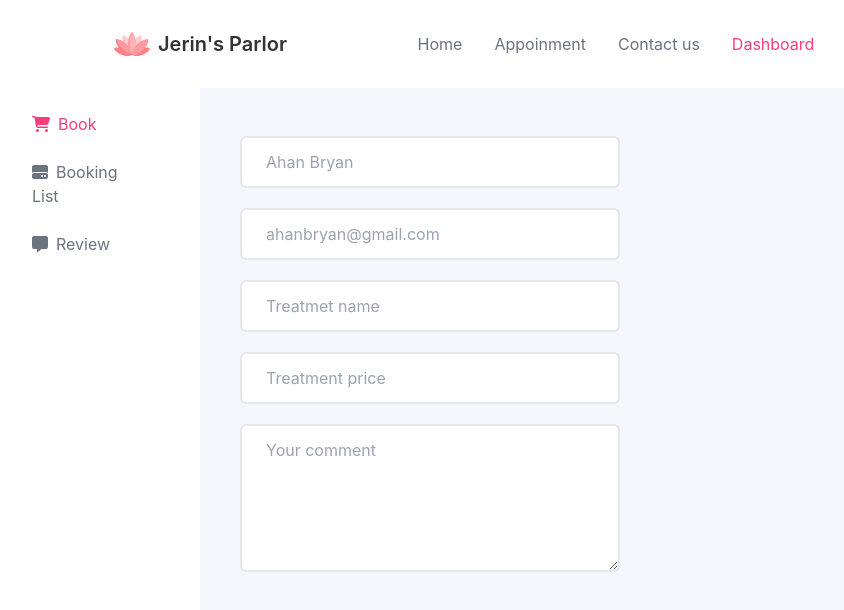
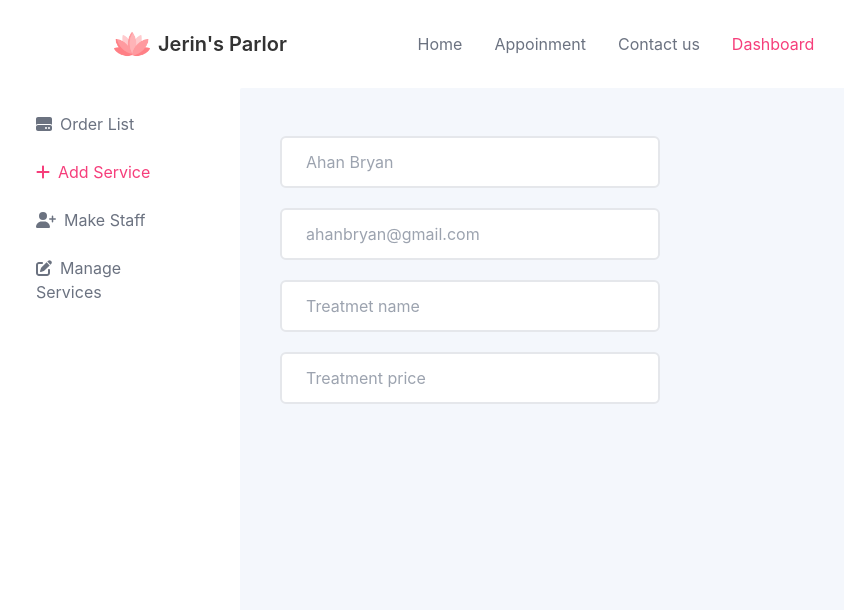
Before and after one commit to Saiket-Das/jerin-parlor, a React (Create React App) app in the folder frontend/: page /dashboard in a window 1280 px wide. Shown: the top 610 px of the page, without its empty margins (24-868 px from the left). Built offline with nearby package versions, Linux system fonts and the light colour scheme.

Commit message:
Frontend - Admin routes created in Dashboard sidebar

```diff
--- a/frontend/src/app/pages/dashboard/Dashboard.tsx
+++ b/frontend/src/app/pages/dashboard/Dashboard.tsx
@@ -3,6 +3,9 @@ import {
   faCartShopping,
   faHardDrive,
   faMessage,
+  faPlus,
+  faUserPlus,
+  faEdit,
 } from "@fortawesome/free-solid-svg-icons";
 
 import Icon from "../../components/shared/Icon";
@@ -10,8 +13,10 @@ import Link from "../../components/shared/CustomLink";
 import routes from "../../confiq/routes";
 
 const Dashboard = () => {
+  const user = false;
+  const admin = true;
   return (
-    <div className="h-[50vh]">
+    <div>
       <div className="drawer drawer-mobile">
         <input
           id="dashboard-sidebar"
@@ -23,8 +28,11 @@ const Dashboard = () => {
         </div>
         <div className="drawer-side">
           <label htmlFor="dashboard-sidebar" className="drawer-overlay"></label>
-          <ul className="menu p-3 lg:px-10 overflow-y-auto w-56 bg-base-100 text-base-content">
+          <ul className="menu p-3 lg:mx-5 lg:px-6 overflow-y-auto w-56 bg-base-100 text-base-content">
             {/* <!-- Sidebar content here --> */}
+
+            {user && (
+              <>
                 <li>
                   <Link to={routes.BOOK}>
                     <Icon icon={faCartShopping}></Icon>
@@ -43,13 +51,39 @@ const Dashboard = () => {
                     Review
                   </Link>
                 </li>
-            {/* {
-                        admin && <>
-                            <li><CustomLink to='/dashboard/users'> All Users</CustomLink></li>
-                            <li><CustomLink to='/dashboard/doctors'> Add a doctors</CustomLink></li>
-                            <li><CustomLink to='/dashboard/manageDoctors'> Manage Doctors</CustomLink></li>
               </>
-                    } */}
+            )}
+
+            {admin && (
+              <>
+                <li>
+                  <Link to={routes.BOOKING_LIST}>
+                    <Icon icon={faHardDrive}></Icon>
+                    Order List
+                  </Link>
+                </li>
+
+                <li>
+                  <Link to={routes.BOOK}>
+                    <Icon icon={faPlus}></Icon>
+                    Add Service
+                  </Link>
+                </li>
+                <li>
+                  <Link to={routes.REVIEW}>
+                    <Icon icon={faUserPlus}></Icon>
+                    Make Staff
+                  </Link>
+                </li>
+
+                <li>
+                  <Link to={routes.REVIEW}>
+                    <Icon icon={faEdit}></Icon>
+                    Manage Services
+                  </Link>
+                </li>
+              </>
+            )}
           </ul>
         </div>
       </div>
--- a/frontend/src/app/pages/dashboard/customer/Book.tsx
+++ b/frontend/src/app/pages/dashboard/customer/Book.tsx
@@ -1,5 +1,4 @@
 import Input from "../../../components/shared/AppInput";
-import AppTextarea from "../../../components/shared/AppTextarea";
 
 const Book = () => {
   return (
@@ -16,8 +15,6 @@ const Book = () => {
       <Input type="text" name="Tname" placeholder="Treatmet name" />
 
       <Input type="number" name="price" placeholder="Treatment price" />
-
-      <AppTextarea name="comment" placeholder="Your comment" />
     </div>
   );
 };
```
Lines whose indentation alone changed are shown as unchanged.
